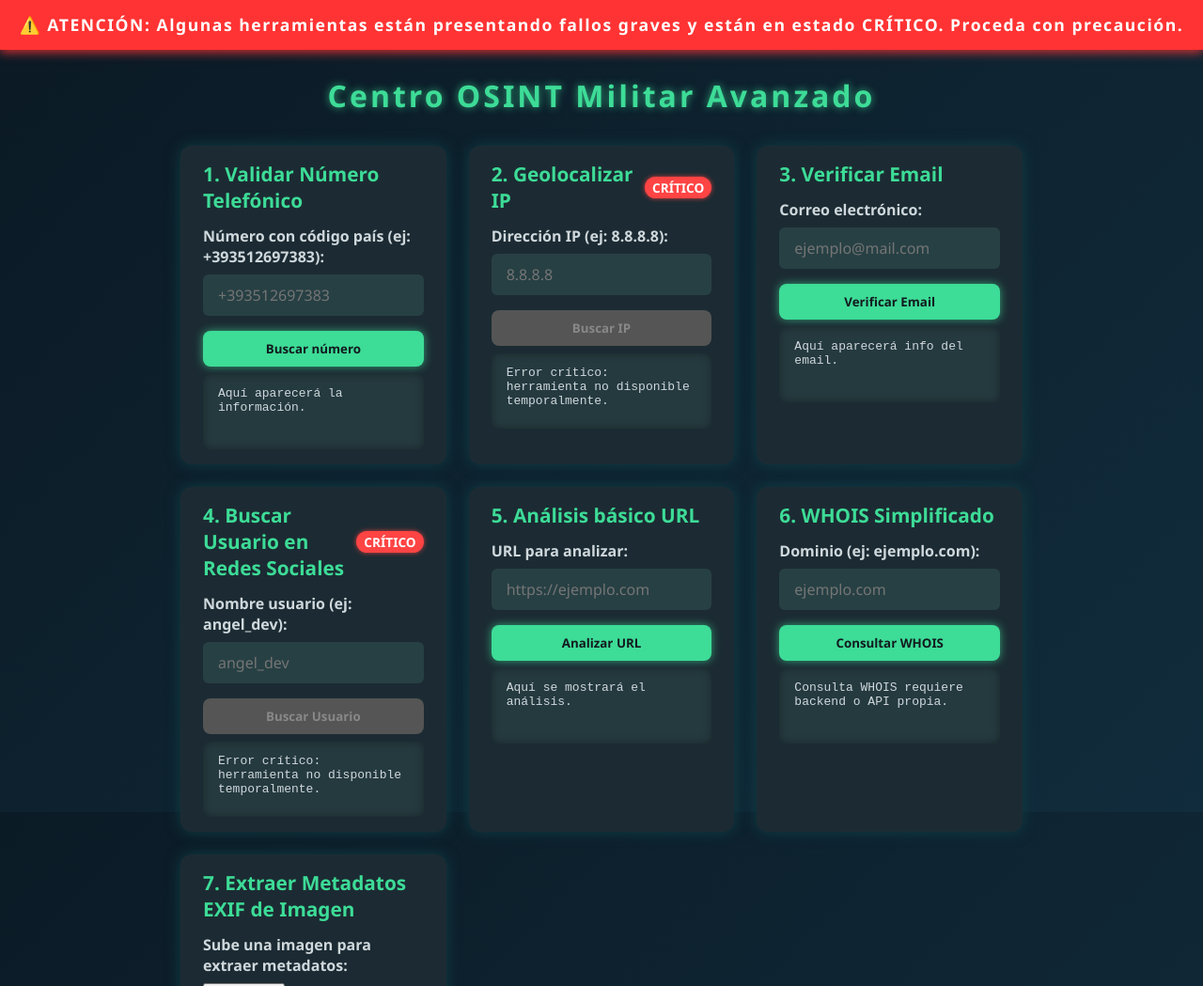
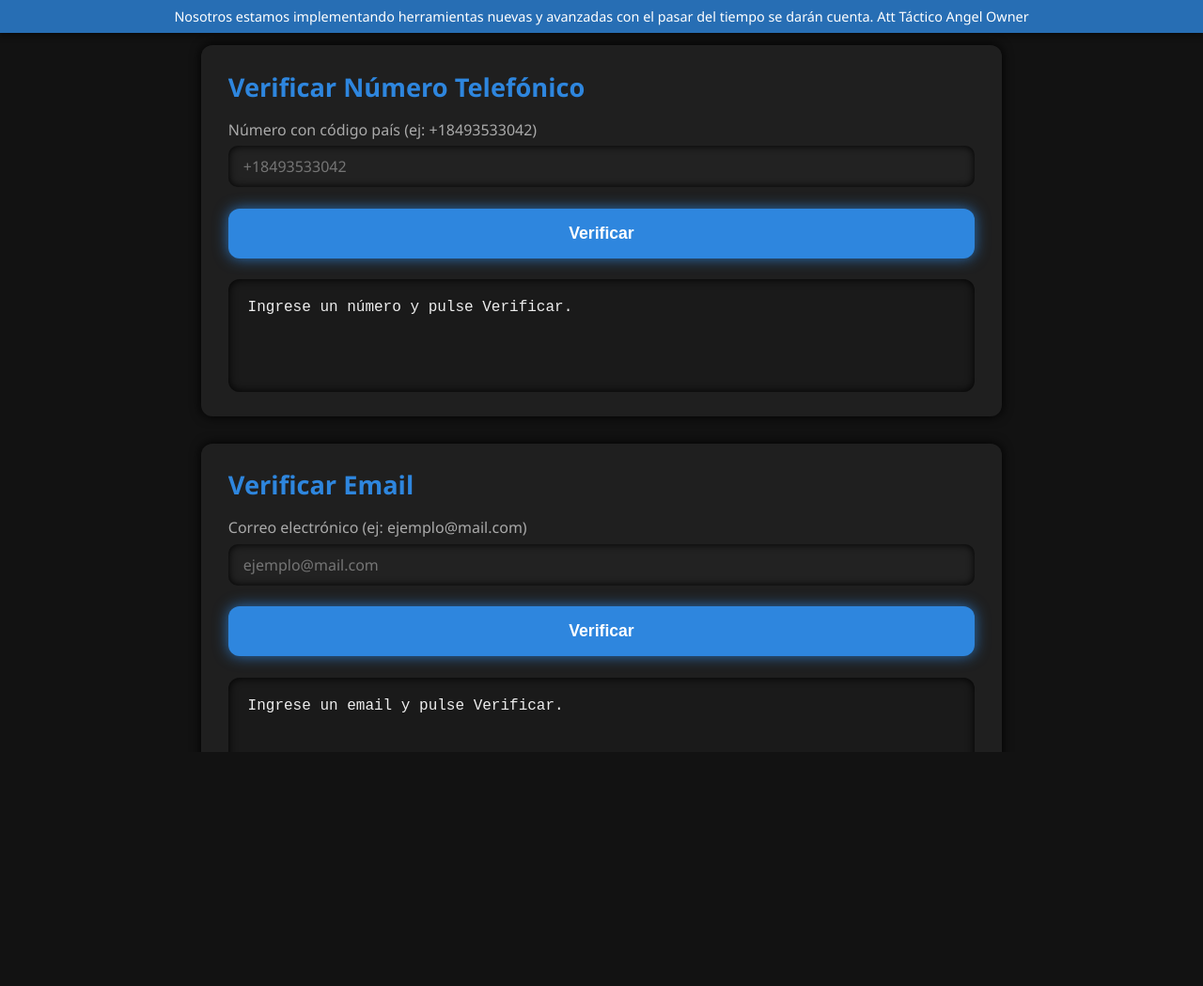
Before and after one commit to software0572/angel-tech, a plain HTML site: page index.html in a window 1280 px wide. Shown: the top 1049 px of the page at 94% size. After the commit the page ends 800 px from the top, so only its background shows below. Drawn offline with Linux system fonts and the light colour scheme.

Commit message:
Actualizar index.html

```diff
--- a/index.html
+++ b/index.html
@@ -3,327 +3,275 @@
 <head>
 <meta charset="UTF-8" />
 <meta name="viewport" content="width=device-width, initial-scale=1" />
-<title>Centro OSINT Militar Avanzado - Estado Crítico</title>
+<title>OSINT - Herramientas</title>
 <style>
-  /* Reset */
+  /* Reset y base */
   * {
-    margin: 0; padding: 0;
-    box-sizing: border-box;
-    font-family: 'Segoe UI', Tahoma, Geneva, Verdana, sans-serif;
+    margin: 0; padding: 0; box-sizing: border-box;
   }
   body, html {
     height: 100%;
-    background: linear-gradient(135deg, #0b1a25, #112c3c);
-    color: #eee;
+    font-family: 'Segoe UI', Tahoma, Geneva, Verdana, sans-serif;
+    background: #121212;
+    color: #ddd;
+    overflow-y: auto;
   }
-  /* Barra crítica arriba */
-  #alertaCritica {
+
+  /* Mensaje superior discreto */
+  #topMessage {
     position: fixed;
     top: 0; left: 0; right: 0;
-    background: #ff3333;
+    background: #2e86decc;
     color: white;
-    font-weight: 900;
+    font-weight: 500;
+    font-size: 0.9rem;
+    padding: 0.5rem 0;
     text-align: center;
-    padding: 0.9rem 1rem;
-    font-size: 1.1rem;
+    user-select: none;
     z-index: 10000;
-    box-shadow: 0 3px 10px #ff3333cc;
-    animation: pulseAlert 2.5s ease-in-out infinite;
-    letter-spacing: 1.5px;
-  }
-  @keyframes pulseAlert {
-    0%, 100% { background-color: #ff3333; }
-    50% { background-color: #ff5555; }
+    box-shadow: 0 2px 6px rgba(0,0,0,0.5);
   }
 
   /* Contenedor principal */
   #app {
-    max-width: 960px;
-    margin: 4rem auto 2rem auto; /* margen superior para dejar espacio a alerta */
-    padding: 1rem 2rem 3rem 2rem;
+    padding: 3rem 1.5rem 2rem 1.5rem; /* espacio para mensaje superior */
+    max-width: 900px;
+    margin: 0 auto;
   }
-  header {
-    text-align: center;
-    margin-bottom: 2rem;
+
+  /* Sección herramienta */
+  section.tool {
+    background: #1f1f1f;
+    padding: 1.6rem 1.8rem;
+    margin-bottom: 1.8rem;
+    border-radius: 12px;
+    box-shadow: 0 0 12px #000;
   }
-  header h1 {
-    font-size: 2rem;
-    color: #3ddc97;
-    text-shadow: 0 0 8px #3ddc97bb;
-    letter-spacing: 3px;
-    font-weight: 900;
-  }
-  /* Grid herramientas */
-  .tools-grid {
-    display: grid;
-    grid-template-columns: repeat(auto-fit,minmax(280px,1fr));
-    gap: 1.5rem;
-  }
-  .tool-card {
-    background: #1c2b33;
-    border-radius: 12px;
-    padding: 1rem 1.5rem;
-    box-shadow: 0 0 15px #0f3e45;
-    color: #cfd8dc;
-    display: flex;
-    flex-direction: column;
-  }
-  .tool-card h2 {
-    color: #3ddc97;
-    font-size: 1.3rem;
-    margin-bottom: 0.8rem;
-    display: flex;
-    justify-content: space-between;
-    align-items: center;
-  }
-  .tool-card h2 .critico {
-    background: #ff4444;
-    padding: 2px 8px;
-    border-radius: 12px;
-    font-size: 0.85rem;
-    font-weight: 700;
-    color: #fff;
-    box-shadow: 0 0 5px #ff4444cc;
-    user-select: none;
-  }
-  .tool-card label {
-    margin-bottom: 0.5rem;
+  section.tool h3 {
+    color: #2e86de;
+    font-size: 1.7rem;
+    margin-bottom: 1rem;
     font-weight: 600;
   }
-  .tool-card input[type="text"],
-  .tool-card input[type="email"],
-  .tool-card input[type="url"] {
+  section.tool label {
+    display: block;
+    margin: 1rem 0 0.4rem 0;
+    font-weight: 500;
+    color: #aaa;
+  }
+  section.tool input, section.tool textarea {
+    width: 100%;
     padding: 0.7rem 1rem;
-    border-radius: 6px;
+    border-radius: 10px;
     border: none;
-    background: #274044;
-    color: #cfd8dc;
-    margin-bottom: 1rem;
+    background: #222;
+    color: #eee;
+    font-size: 1rem;
+    font-family: inherit;
+    box-shadow: inset 0 0 8px #000;
+    transition: background-color 0.3s ease;
+  }
+  section.tool input:focus, section.tool textarea:focus {
+    outline: none;
+    background: #2e86de33;
+    box-shadow: 0 0 10px #2e86decc;
+    color: #fff;
+  }
+  section.tool button {
+    margin-top: 1.4rem;
+    background: #2e86de;
+    border: none;
+    padding: 1rem 0;
+    border-radius: 12px;
+    color: white;
+    font-weight: 600;
+    font-size: 1.1rem;
+    cursor: pointer;
+    box-shadow: 0 0 15px #2e86decc;
+    transition: background-color 0.3s ease;
+    width: 100%;
+  }
+  section.tool button:hover {
+    background-color: #1b4f72;
+  }
+  section.tool pre.result {
+    margin-top: 1.4rem;
+    background: #1a1a1a;
+    color: #eee;
+    padding: 1.2rem 1.3rem;
+    border-radius: 12px;
+    min-height: 120px;
+    white-space: pre-wrap;
+    font-family: monospace;
+    box-shadow: inset 0 0 10px #000;
+    user-select: text;
+    line-height: 1.4;
     font-size: 1rem;
   }
-  .tool-card input[type="text"]:focus,
-  .tool-card input[type="email"]:focus,
-  .tool-card input[type="url"]:focus {
-    background-color: #3ddc97;
-    color: #121b1f;
-    font-weight: 700;
-    outline: none;
-  }
-  .tool-card button {
-    background-color: #3ddc97;
-    color: #121b1f;
-    border: none;
-    padding: 10px 0;
-    font-weight: 700;
-    border-radius: 8px;
-    cursor: pointer;
-    box-shadow: 0 0 10px #3ddc97aa;
-    transition: background-color 0.3s ease;
-  }
-  .tool-card button:hover:not(:disabled) {
-    background-color: #29b774;
-  }
-  .tool-card button:disabled {
-    background-color: #555;
-    cursor: not-allowed;
-    box-shadow: none;
-    color: #888;
-  }
-  .tool-result {
-    background: #253a3f;
-    padding: 0.8rem 1rem;
-    border-radius: 8px;
-    font-family: monospace;
-    white-space: pre-wrap;
-    min-height: 80px;
-    margin-top: 0.5rem;
-    box-shadow: inset 0 0 8px #1a272a;
-  }
-  /* Resultado crítico para aviso */
-  .critico-msg {
-    color: #ff5555;
-    font-weight: 700;
-    margin-top: 0.3rem;
-    font-size: 0.9rem;
-  }
+
   /* Responsive */
   @media (max-width: 480px) {
     #app {
-      padding: 1rem;
-      margin: 5rem auto 2rem auto;
+      padding: 3rem 1rem 2rem 1rem;
     }
-    header h1 {
-      font-size: 1.6rem;
+    section.tool h3 {
+      font-size: 1.5rem;
     }
   }
 </style>
 </head>
 <body>
 
-<!-- Barra de alerta crítica -->
-<div id="alertaCritica" role="alert" aria-live="assertive" aria-atomic="true">
-  ⚠️ ATENCIÓN: Algunas herramientas están presentando fallos graves y están en estado CRÍTICO. Proceda con precaución.
+<div id="topMessage" aria-live="polite" role="alert">
+  Nosotros estamos implementando herramientas nuevas y avanzadas con el pasar del tiempo se darán cuenta. Att Táctico Angel Owner
 </div>
 
-<div id="app" role="main" aria-label="Centro OSINT Militar Avanzado">
+<div id="app" role="main" aria-label="Herramientas OSINT">
 
-  <header>
-    <h1>Centro OSINT Militar Avanzado</h1>
-  </header>
+  <!-- Verificar Número Telefónico -->
+  <section class="tool" aria-label="Verificar número telefónico">
+    <h3>Verificar Número Telefónico</h3>
+    <label for="phoneInput">Número con código país (ej: +18493533042)</label>
+    <input type="text" id="phoneInput" placeholder="+18493533042" autocomplete="tel" />
+    <button id="btnVerifyPhone">Verificar</button>
+    <pre id="phoneResult" class="result" aria-live="polite" aria-atomic="true">Ingrese un número y pulse Verificar.</pre>
+  </section>
 
-  <div class="tools-grid">
+  <!-- Verificar Email -->
+  <section class="tool" aria-label="Verificar email">
+    <h3>Verificar Email</h3>
+    <label for="emailInput">Correo electrónico (ej: ejemplo@mail.com)</label>
+    <input type="email" id="emailInput" placeholder="ejemplo@mail.com" autocomplete="email" />
+    <button id="btnVerifyEmail">Verificar</button>
+    <pre id="emailResult" class="result" aria-live="polite" aria-atomic="true">Ingrese un email y pulse Verificar.</pre>
+  </section>
 
-    <!-- 1. Validar Número Telefónico (funciona) -->
-    <div class="tool-card">
-      <h2>1. Validar Número Telefónico</h2>
-      <label for="inputNumero">Número con código país (ej: +393512697383):</label>
-      <input type="text" id="inputNumero" placeholder="+393512697383" aria-describedby="resultadoNumero" />
-      <button id="btnValidarNumero" aria-live="polite">Buscar número</button>
-      <pre class="tool-result" id="resultadoNumero" role="region" aria-live="polite" aria-atomic="true">Aquí aparecerá la información.</pre>
-    </div>
+  <!-- Análisis URL -->
+  <section class="tool" aria-label="Análisis básico de URL">
+    <h3>Análisis básico de URL</h3>
+    <label for="urlInput">URL para analizar (ej: https://ejemplo.com)</label>
+    <input type="url" id="urlInput" placeholder="https://ejemplo.com" autocomplete="url" />
+    <button id="btnAnalyzeUrl">Analizar</button>
+    <pre id="urlResult" class="result" aria-live="polite" aria-atomic="true">Ingrese una URL y pulse Analizar.</pre>
+  </section>
 
-    <!-- 2. Geolocalizar IP (CRÍTICO) -->
-    <div class="tool-card">
-      <h2>2. Geolocalizar IP <span class="critico">CRÍTICO</span></h2>
-      <label for="inputIP">Dirección IP (ej: 8.8.8.8):</label>
-      <input type="text" id="inputIP" placeholder="8.8.8.8" aria-describedby="resultadoIP" disabled />
-      <button id="btnBuscarIP" disabled>Buscar IP</button>
-      <pre class="tool-result" id="resultadoIP" role="region" aria-live="polite" aria-atomic="true">Error crítico: herramienta no disponible temporalmente.</pre>
-    </div>
-
-    <!-- 3. Verificar Email (funciona) -->
-    <div class="tool-card">
-      <h2>3. Verificar Email</h2>
-      <label for="inputEmail">Correo electrónico:</label>
-      <input type="email" id="inputEmail" placeholder="ejemplo@mail.com" aria-describedby="resultadoEmail" />
-      <button id="btnVerificarEmail" aria-live="polite">Verificar Email</button>
-      <div class="tool-result" id="resultadoEmail" role="region" aria-live="polite" aria-atomic="true">Aquí aparecerá info del email.</div>
-    </div>
-
-    <!-- 4. Buscar Usuario en Redes Sociales (CRÍTICO) -->
-    <div class="tool-card">
-      <h2>4. Buscar Usuario en Redes Sociales <span class="critico">CRÍTICO</span></h2>
-      <label for="inputUsuario">Nombre usuario (ej: angel_dev):</label>
-      <input type="text" id="inputUsuario" placeholder="angel_dev" aria-describedby="resultadoUsuario" disabled />
-      <button id="btnBuscarUsuario" disabled>Buscar Usuario</button>
-      <pre class="tool-result" id="resultadoUsuario" role="region" aria-live="polite" aria-atomic="true">Error crítico: herramienta no disponible temporalmente.</pre>
-    </div>
-
-    <!-- 5. Análisis básico URL (funciona) -->
-    <div class="tool-card">
-      <h2>5. Análisis básico URL</h2>
-      <label for="inputURL">URL para analizar:</label>
-      <input type="url" id="inputURL" placeholder="https://ejemplo.com" aria-describedby="resultadoURL" />
-      <button id="btnAnalizarURL" aria-live="polite">Analizar URL</button>
-      <pre class="tool-result" id="resultadoURL" role="region" aria-live="polite" aria-atomic="true">Aquí se mostrará el análisis.</pre>
-    </div>
-
-    <!-- 6. WHOIS Simplificado (funciona con aviso) -->
-    <div class="tool-card">
-      <h2>6. WHOIS Simplificado</h2>
-      <label for="inputDominio">Dominio (ej: ejemplo.com):</label>
-      <input type="text" id="inputDominio" placeholder="ejemplo.com" aria-describedby="resultadoWhois" />
-      <button id="btnWhois" aria-live="polite">Consultar WHOIS</button>
-      <pre class="tool-result" id="resultadoWhois" role="region" aria-live="polite" aria-atomic="true">Consulta WHOIS requiere backend o API propia.</pre>
-    </div>
-
-    <!-- 7. Extraer Metadatos EXIF de Imagen (funciona) -->
-    <div class="tool-card">
-      <h2>7. Extraer Metadatos EXIF de Imagen</h2>
-      <label for="inputImagen">Sube una imagen para extraer metadatos:</label>
-      <input type="file" id="inputImagen" accept="image/*" aria-describedby="resultadoExif" />
-      <button id="btnExtraerExif" aria-live="polite">Extraer EXIF</button>
-      <pre class="tool-result" id="resultadoExif" role="region" aria-live="polite" aria-atomic="true">Aquí aparecerán los metadatos EXIF.</pre>
-    </div>
-
-  </div>
+  <!-- Extraer Metadatos EXIF -->
+  <section class="tool" aria-label="Extraer metadatos EXIF de imagen">
+    <h3>Extraer Metadatos EXIF</h3>
+    <label for="exifInput">Sube una imagen para analizar</label>
+    <input type="file" id="exifInput" accept="image/*" />
+    <button id="btnExtractExif">Extraer</button>
+    <pre id="exifResult" class="result" aria-live="polite" aria-atomic="true">Sube una imagen y pulsa Extraer.</pre>
+  </section>
 
 </div>
 
 <script src="https://cdn.jsdelivr.net/npm/exif-js"></script>
 <script>
-  // Validar Número Telefónico (simple simulación)
-  document.getElementById('btnValidarNumero').addEventListener('click', () => {
-    const num = document.getElementById('inputNumero').value.trim();
-    const res = document.getElementById('resultadoNumero');
-    if (!/^\+\d{6,15}$/.test(num)) {
-      res.textContent = 'Número inválido. Debe empezar con + y tener entre 6 y 15 dígitos.';
+  // API key para número telefónico (apilayer)
+  const apiKey = '6jV4zlZ7VzIcQmvA5vq8cRJQJmFZYXKj';
+
+  // Verificar número telefónico
+  const phoneInput = document.getElementById('phoneInput');
+  const btnVerifyPhone = document.getElementById('btnVerifyPhone');
+  const phoneResult = document.getElementById('phoneResult');
+
+  btnVerifyPhone.addEventListener('click', () => {
+    const num = phoneInput.value.trim();
+    if (!num.match(/^\+\d{6,15}$/)) {
+      phoneResult.textContent = 'Número inválido. Debe empezar con + y tener entre 6 y 15 dígitos.';
       return;
     }
-    res.textContent = 'Buscando número...';
-    setTimeout(() => {
-      res.textContent = `Número: ${num}\nPaís: Ejemplo País\nOperador: Ejemplo Operador\nEstado: Funcionando`;
-    }, 1500);
+    phoneResult.textContent = 'Buscando información...';
+    fetch(`https://api.apilayer.com/number_verification/validate?number=${encodeURIComponent(num)}`, {
+      method: 'GET',
+      headers: { apikey: apiKey }
+    })
+      .then(r => r.json())
+      .then(data => {
+        if (!data.valid) {
+          phoneResult.textContent = 'Número inválido o no existente.';
+          return;
+        }
+        phoneResult.textContent =
+          `✅ Número: ${data.number_international}
+🌍 País: ${data.country_name} (${data.country_code})
+📞 Local: ${data.number_local}
+📡 Operador: ${data.carrier || 'No disponible'}
+📱 Tipo: ${data.line_type || 'No disponible'}`;
+      })
+      .catch(() => {
+        phoneResult.textContent = 'Error en la consulta. Intenta más tarde.';
+      });
   });
 
   // Verificar Email (solo formato)
-  document.getElementById('btnVerificarEmail').addEventListener('click', () => {
-    const email = document.getElementById('inputEmail').value.trim();
-    const res = document.getElementById('resultadoEmail');
-    if (!/^[^\s@]+@[^\s@]+\.[^\s@]+$/.test(email)) {
-      res.textContent = 'Email con formato inválido.';
+  const emailInput = document.getElementById('emailInput');
+  const btnVerifyEmail = document.getElementById('btnVerifyEmail');
+  const emailResult = document.getElementById('emailResult');
+
+  btnVerifyEmail.addEventListener('click', () => {
+    const email = emailInput.value.trim();
+    const regexEmail = /^[^\s@]+@[^\s@]+\.[^\s@]+$/;
+    if (!regexEmail.test(email)) {
+      emailResult.textContent = 'Email con formato inválido.';
       return;
     }
-    res.innerHTML = `Email válido.<br>Para verificar brechas, consulta <a href="https://haveibeenpwned.com/" target="_blank" rel="noopener" style="color:#3ddc97;">Have I Been Pwned</a>.`;
+    emailResult.innerHTML = `Email válido.<br>Para verificar brechas visita <a href="https://haveibeenpwned.com/" target="_blank" style="color:#2e86de;">Have I Been Pwned</a>.`;
   });
 
-  // Analizar URL local
-  document.getElementById('btnAnalizarURL').addEventListener('click', () => {
-    const urlStr = document.getElementById('inputURL').value.trim();
-    const res = document.getElementById('resultadoURL');
+  // Análisis básico de URL
+  const urlInput = document.getElementById('urlInput');
+  const btnAnalyzeUrl = document.getElementById('btnAnalyzeUrl');
+  const urlResult = document.getElementById('urlResult');
+
+  btnAnalyzeUrl.addEventListener('click', () => {
+    const urlStr = urlInput.value.trim();
     if (!urlStr) {
-      res.textContent = 'Introduce una URL válida.';
+      urlResult.textContent = 'Introduce una URL válida.';
       return;
     }
     try {
       const url = new URL(urlStr);
-      let info = `URL: ${url.href}\n`;
-      info += `Protocolo: ${url.protocol}\n`;
-      info += `Host: ${url.host}\n`;
-      info += `Dominio: ${url.hostname}\n`;
-      info += `Puerto: ${url.port || '(default)'}\n`;
-      info += `Ruta: ${url.pathname}\n`;
-      info += `Parámetros: ${url.search || 'Ninguno'}\n`;
-      info += `Hash: ${url.hash || 'Ninguno'}\n`;
-      info += `HTTPS: ${url.protocol === 'https:' ? 'Sí' : 'No'}\n`;
-      res.textContent = info;
+      let output =
+        `🔗 URL: ${url.href}
+🌐 Protocolo: ${url.protocol}
+🏠 Host: ${url.host}
+📛 Dominio: ${url.hostname}
+📫 Puerto: ${url.port || '(default)'}
+📂 Ruta: ${url.pathname}
+🔎 Parámetros: ${url.search || 'Ninguno'}
+🔗 Hash: ${url.hash || 'Ninguno'}
+🔐 HTTPS: ${url.protocol === 'https:' ? 'Sí' : 'No'}`;
+      urlResult.textContent = output;
     } catch {
-      res.textContent = 'URL no válida.';
+      urlResult.textContent = 'URL no válida.';
     }
   });
 
-  // WHOIS aviso
-  document.getElementById('btnWhois').addEventListener('click', () => {
-    const domain = document.getElementById('inputDominio').value.trim();
-    const res = document.getElementById('resultadoWhois');
-    if (!domain) {
-      res.textContent = 'Introduce un dominio válido.';
+  // Extraer EXIF
+  const exifInput = document.getElementById('exifInput');
+  const btnExtractExif = document.getElementById('btnExtractExif');
+  const exifResult = document.getElementById('exifResult');
+
+  btnExtractExif.addEventListener('click', () => {
+    const file = exifInput.files[0];
+    if (!file) {
+      exifResult.textContent = 'Sube una imagen primero.';
       return;
     }
-    res.textContent = 'Consulta WHOIS requiere backend o API propia.';
-  });
-
-  // Extraer metadatos EXIF
-  document.getElementById('btnExtraerExif').addEventListener('click', () => {
-    const fileInput = document.getElementById('inputImagen');
-    const res = document.getElementById('resultadoExif');
-    const file = fileInput.files[0];
-    if (!file) {
-      res.textContent = 'Debes subir una imagen primero.';
-      return;
-    }
-    res.textContent = 'Extrayendo metadatos EXIF...';
-    EXIF.getData(file, function() {
+    exifResult.textContent = 'Extrayendo metadatos EXIF...';
+    EXIF.getData(file, function () {
       const allMetaData = EXIF.getAllTags(this);
       if (Object.keys(allMetaData).length === 0) {
-        res.textContent = 'No se encontraron metadatos EXIF.';
+        exifResult.textContent = 'No se encontraron metadatos EXIF.';
         return;
       }
       let output = '';
       for (const tag in allMetaData) {
         output += `${tag}: ${allMetaData[tag]}\n`;
       }
-      res.textContent = output;
+      exifResult.textContent = output;
     });
   });
 </script>
```
